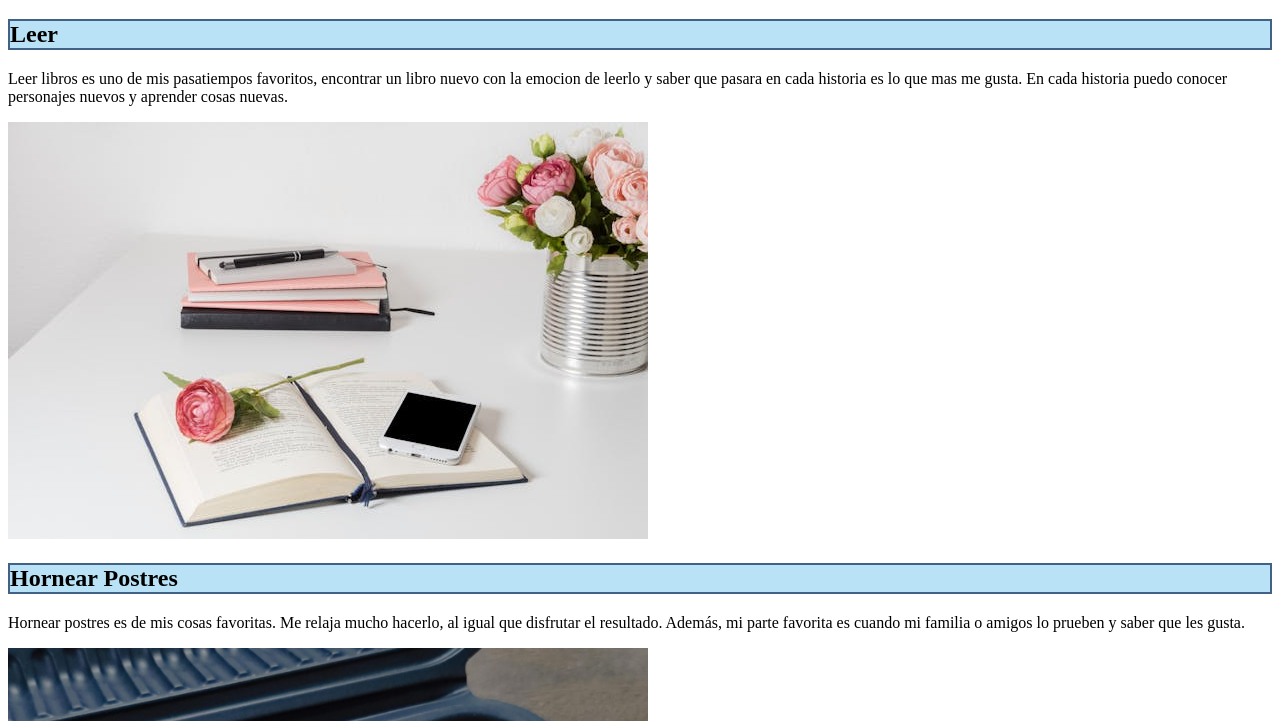
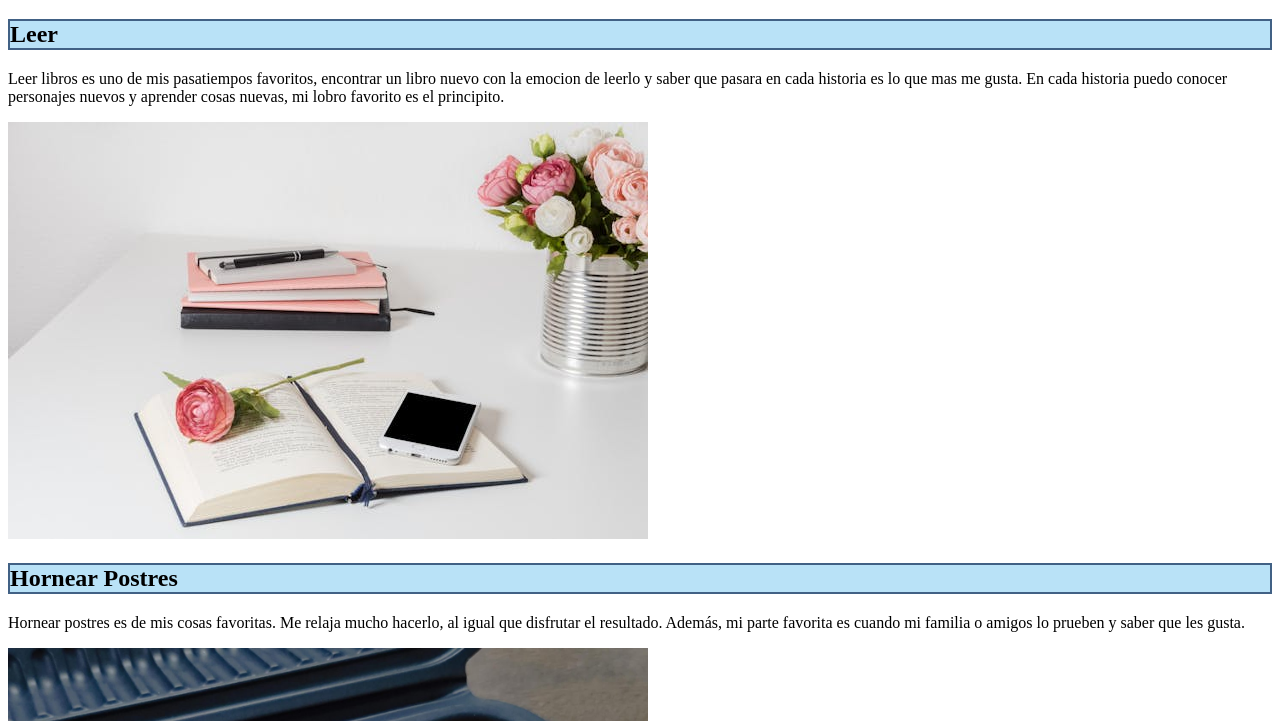
Before and after one commit to XIMENARD/ev1pasatiemposgrupo53, a plain HTML site: page index.html in a window 1280 px wide. Shown: the part 65-786 px from the top of the page. Drawn offline with Linux system fonts and the light colour scheme.

Commit message:
se agrego informacion a leer

```diff
--- a/index.html
+++ b/index.html
@@ -12,7 +12,7 @@
     <h1 class="Encabezado"> MIS PASATIEMPOS</h1>
 
     <h2 class="bordeLectura"><div>Leer</div></h2>
-    <p>Leer libros es uno de mis pasatiempos favoritos, encontrar un libro nuevo con la emocion de leerlo y saber que pasara en cada historia es lo que mas me gusta. En cada historia puedo conocer personajes nuevos y aprender cosas nuevas.</p>
+    <p>Leer libros es uno de mis pasatiempos favoritos, encontrar un libro nuevo con la emocion de leerlo y saber que pasara en cada historia es lo que mas me gusta. En cada historia puedo conocer personajes nuevos y aprender cosas nuevas, mi lobro favorito es el principito.</p>
     <img src="libroabierto.jpg" alt="libro con rosa">
 
 
```
